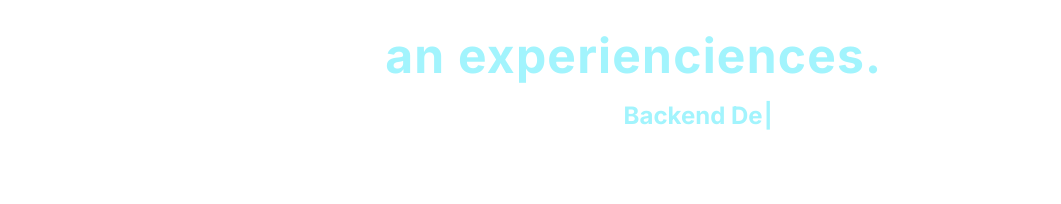
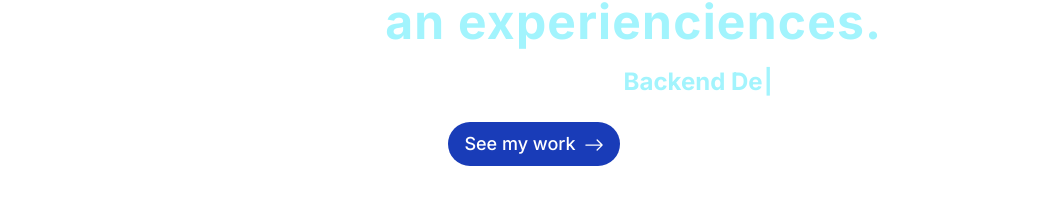
Before and after one commit to pablo-cruzbr/modern-portfolio-website, a Next.js app: page / in a window 1280 px wide. Shown: the part 412-616 px from the top of the page, without its empty margins (106-1167 px from the left). Built offline with nearby package versions, Linux system fonts and the light colour scheme.

Commit message:
feat: add call-to-action button

```diff
--- a/components/Home/Hero/Hero.tsx
+++ b/components/Home/Hero/Hero.tsx
@@ -2,6 +2,7 @@
 import React from 'react';
 import Image from 'next/image';
 import Typewriter from 'typewriter-effect';
+import { BsArrowRight } from 'react-icons/bs';
 
 const Hero = () => {
   return (
@@ -35,6 +36,11 @@
                 />
               </span>
             </h2>
+
+          <button className="mt-6 px-4 py-2 bg-blue-800 hover:bg-blue-900 transition-all duration-300 cursor-pointer rounded-full text-lg font-medium">
+            <span>See my work</span>
+            <BsArrowRight className="w-5 h-5 inline-block ml-2" />
+          </button>
     </div>
   )
 }
```
